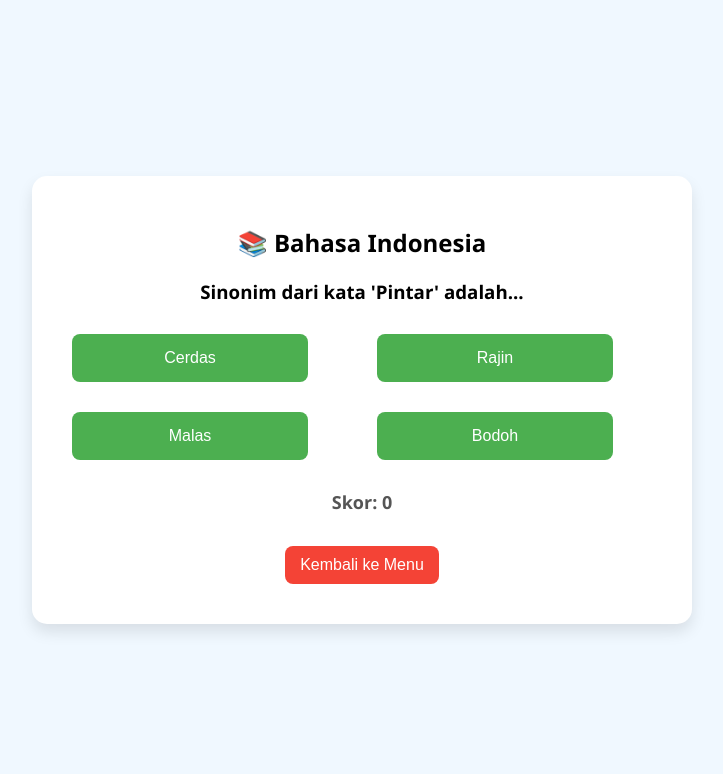
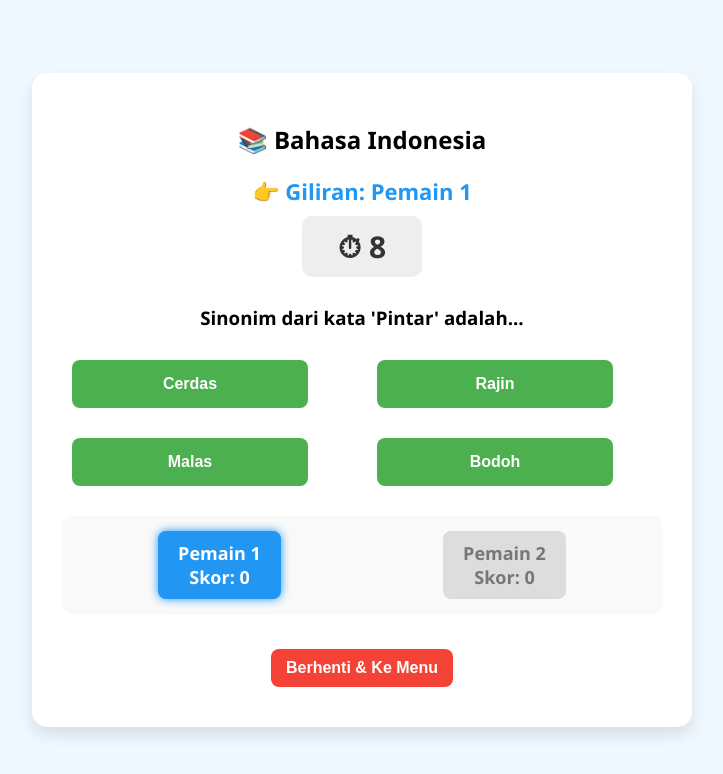
Before and after one commit to alipakasin/P, a plain HTML site: page index.html in a window 1280 px wide. Both pictures are taken after a click on the button "📚 Bahasa Indonesia". Shown: the whole page, without its empty margins (278-1001 px from the left). Drawn offline with nearby package versions, Linux system fonts and the light colour scheme.

Commit message:
Revise quiz game layout and functionality
Updated title and added player turn indicator. Enhanced timer functionality and score tracking for a two-player quiz game.

```diff
--- a/index.html
+++ b/index.html
@@ -3,7 +3,7 @@
 <head>
     <meta charset="UTF-8">
     <meta name="viewport" content="width=device-width, initial-scale=1.0">
-    <title>Kuis Seru Tanpa Batas</title>
+    <title>Kuis Lomba 2 Pemain</title>
     <!-- Library Confetti -->
     <script src="https://cdn.jsdelivr.net/npm/canvas-confetti@1.6.0/dist/confetti.browser.min.js"></script>
     <style>
@@ -16,7 +16,7 @@
             display: flex;
             justify-content: center;
             align-items: center;
-            height: 100vh;
+            min-height: 100vh;
         }
         #app {
             background-color: white;
@@ -25,6 +25,7 @@
             box-shadow: 0px 8px 15px rgba(0, 0, 0, 0.1);
             max-width: 600px;
             width: 90%;
+            position: relative;
         }
         h1 { color: #333; }
         .btn {
@@ -38,25 +39,70 @@
             cursor: pointer;
             transition: 0.3s;
             width: 80%;
+            font-weight: bold;
         }
         .btn:hover { background-color: #45a049; }
         .btn-subject { background-color: #008CBA; }
         .btn-subject:hover { background-color: #007bb5; }
-        .btn-danger { background-color: #f44336; width: auto; padding: 10px 15px;}
+        .btn-danger { background-color: #f44336; width: auto; padding: 10px 15px; margin-top: 20px;}
         .btn-danger:hover { background-color: #da190b; }
 
         #quiz-container { display: none; }
+
+        /* Area Timer */
+        #timer-box {
+            font-size: 30px;
+            font-weight: bold;
+            color: #333;
+            background: #eee;
+            padding: 10px;
+            border-radius: 10px;
+            display: inline-block;
+            margin-bottom: 10px;
+            width: 100px;
+            transition: 0.2s;
+        }
+        .panik {
+            color: white !important;
+            background-color: #f44336 !important;
+            animation: kedip 0.5s infinite alternate;
+        }
+        @keyframes kedip {
+            from { transform: scale(1); }
+            to { transform: scale(1.1); }
+        }
+
+        /* Area Skor Lomba */
+        .score-board-container {
+            display: flex;
+            justify-content: space-around;
+            margin-top: 20px;
+            margin-bottom: 15px;
+            background: #f9f9f9;
+            padding: 15px;
+            border-radius: 10px;
+        }
+        .player-score {
+            font-size: 18px;
+            font-weight: bold;
+            padding: 10px 20px;
+            border-radius: 8px;
+            transition: 0.3s;
+        }
+        .aktif-p1 { background-color: #2196F3; color: white; box-shadow: 0 0 10px #2196F3; }
+        .aktif-p2 { background-color: #FF9800; color: white; box-shadow: 0 0 10px #FF9800; }
+        .pasif { background-color: #ddd; color: #777; }
+
         .options-grid {
             display: grid;
             grid-template-columns: 1fr 1fr;
             gap: 10px;
             margin-top: 20px;
         }
-        #score-board {
-            margin-top: 20px;
-            font-size: 18px;
+        #turn-indicator {
+            font-size: 22px;
             font-weight: bold;
-            color: #555;
+            margin-bottom: 10px;
         }
     </style>
 </head>
@@ -65,7 +111,8 @@
     <div id="app">
         <!-- Menu Utama -->
         <div id="menu-container">
-            <h1>Pilih Mata Pelajaran</h1>
+            <h1>🏆 Kuis Lomba 2 Pemain</h1>
+            <p>Jawab dalam 10 detik atau giliranmu hangus!</p>
             <button class="btn btn-subject" onclick="mulaiKuis('bindo')">📚 Bahasa Indonesia</button><br>
             <button class="btn btn-subject" onclick="mulaiKuis('inggris')">🌍 Bahasa Inggris</button><br>
             <button class="btn btn-subject" onclick="mulaiKuis('mtk')">🧮 Matematika</button>
@@ -74,25 +121,44 @@
         <!-- Area Kuis -->
         <div id="quiz-container">
             <h2 id="subject-title">Mata Pelajaran</h2>
+
+            <div id="turn-indicator">Giliran: Pemain 1</div>
+            <div id="timer-box">⏱ 10</div>
+
             <h3 id="question-text">Pertanyaan akan muncul di sini</h3>
             <div class="options-grid" id="options-container">
                 <!-- Tombol pilihan ganda akan di-generate oleh JavaScript -->
             </div>
-            <div id="score-board">Skor: <span id="score">0</span></div>
-            <br>
-            <button class="btn btn-danger" onclick="kembaliKeMenu()">Kembali ke Menu</button>
+
+            <!-- Papan Skor -->
+            <div class="score-board-container">
+                <div id="box-p1" class="player-score aktif-p1">Pemain 1<br>Skor: <span id="score-p1">0</span></div>
+                <div id="box-p2" class="player-score pasif">Pemain 2<br>Skor: <span id="score-p2">0</span></div>
+            </div>
+
+            <button class="btn btn-danger" onclick="kembaliKeMenu()">Berhenti & Ke Menu</button>
         </div>
     </div>
 
-    <!-- Audio Player (Menggunakan URL sound effect gratis dari Mixkit) -->
+    <!-- Audio Player -->
+    <!-- Suara Benar (Ting) -->
     <audio id="sound-correct" src="https://assets.mixkit.co/active_storage/sfx/2000/2000-preview.mp3"></audio>
-    <audio id="sound-wrong" src="https://assets.mixkit.co/active_storage/sfx/2003/2003-preview.mp3"></audio>
+    <!-- Suara Salah/Buzzer (Tetet) -->
+    <audio id="sound-wrong" src="https://assets.mixkit.co/active_storage/sfx/2954/2954-preview.mp3"></audio>
+    <!-- Suara Panik (Waktu mau habis) -->
+    <audio id="sound-panic" src="https://assets.mixkit.co/active_storage/sfx/2019/2019-preview.mp3" loop></audio>
 
     <script>
-        let skor = 0;
+        let skorP1 = 0;
+        let skorP2 = 0;
+        let giliranPemain = 1; // 1 untuk P1, 2 untuk P2
+
         let mapelSaatIni = '';
+        let timerInterval;
+        let waktuTersisa = 10; // 10 detik setiap pertanyaan
+        let kuisAktif = false; // Mencegah klik ganda saat transisi
 
-        // Data Soal Bahasa Indonesia
+        // Data Soal
         const soalBindo = [
             { q: "Antonim dari kata 'Tinggi' adalah...", options: ["Pendek", "Besar", "Panjang", "Kecil"], a: "Pendek" },
             { q: "Sinonim dari kata 'Pintar' adalah...", options: ["Cerdas", "Rajin", "Bodoh", "Malas"], a: "Cerdas" },
@@ -101,7 +167,6 @@
             { q: "Majas yang melebih-lebihkan sesuatu disebut majas...", options: ["Hiperbola", "Personifikasi", "Metafora", "Litotes"], a: "Hiperbola" }
         ];
 
-        // Data Soal Bahasa Inggris
         const soalInggris = [
             { q: "Apa bahasa Inggris dari 'Kucing'?", options: ["Cat", "Dog", "Bird", "Fish"], a: "Cat" },
             { q: "Bentuk lampau (Past Tense) dari 'Go' adalah...", options: ["Went", "Gone", "Going", "Goes"], a: "Went" },
@@ -112,8 +177,11 @@
 
         function mulaiKuis(mapel) {
             mapelSaatIni = mapel;
-            skor = 0;
-            updateSkor();
+            skorP1 = 0;
+            skorP2 = 0;
+            giliranPemain = 1;
+            updateUI();
+
             document.getElementById('menu-container').style.display = 'none';
             document.getElementById('quiz-container').style.display = 'block';
 
@@ -125,18 +193,20 @@
         }
 
         function kembaliKeMenu() {
+            hentikanTimer();
+            matikanSuaraPanik();
             document.getElementById('menu-container').style.display = 'block';
             document.getElementById('quiz-container').style.display = 'none';
         }
 
         function buatSoal() {
+            kuisAktif = true;
             let pertanyaan = "";
             let pilihan = [];
             let jawabanBenar = "";
 
             if (mapelSaatIni === 'mtk') {
-                // Generate soal matematika acak secara dinamis
-                let tipe = Math.floor(Math.random() * 3); // 0: tambah, 1: kurang, 2: kali
+                let tipe = Math.floor(Math.random() * 3);
                 let angka1 = Math.floor(Math.random() * 20) + 1;
                 let angka2 = Math.floor(Math.random() * 20) + 1;
 
@@ -144,18 +214,16 @@
                     pertanyaan = `${angka1} + ${angka2} = ?`;
                     jawabanBenar = (angka1 + angka2).toString();
                 } else if (tipe === 1) {
-                    // Agar tidak minus, pastikan angka1 > angka2
                     if (angka1 < angka2) [angka1, angka2] = [angka2, angka1];
                     pertanyaan = `${angka1} - ${angka2} = ?`;
                     jawabanBenar = (angka1 - angka2).toString();
                 } else {
-                    angka1 = Math.floor(Math.random() * 10) + 1; // Perkalian diperkecil angkanya
+                    angka1 = Math.floor(Math.random() * 10) + 1;
                     angka2 = Math.floor(Math.random() * 10) + 1;
                     pertanyaan = `${angka1} x ${angka2} = ?`;
                     jawabanBenar = (angka1 * angka2).toString();
                 }
 
-                // Buat 3 pilihan salah
                 pilihan.push(jawabanBenar);
                 while(pilihan.length < 4) {
                     let salah = parseInt(jawabanBenar) + Math.floor(Math.random() * 10) - 5;
@@ -177,19 +245,86 @@
                 jawabanBenar = soalAcak.a;
             }
 
-            // Acak urutan pilihan (Shuffle)
             pilihan.sort(() => Math.random() - 0.5);
 
-            // Tampilkan ke layar
             document.getElementById('question-text').innerText = pertanyaan;
             let optionsHtml = '';
             pilihan.forEach(opt => {
                 optionsHtml += `<button class="btn" onclick="cekJawaban('${opt}', '${jawabanBenar}')">${opt}</button>`;
             });
             document.getElementById('options-container').innerHTML = optionsHtml;
+
+            mulaiTimer(jawabanBenar);
+        }
+
+        function mulaiTimer(jawabanBenar) {
+            hentikanTimer();
+            matikanSuaraPanik();
+            waktuTersisa = 10;
+            updateTimerVisual();
+
+            timerInterval = setInterval(() => {
+                waktuTersisa--;
+                updateTimerVisual();
+
+                // Mulai mainkan suara panik jika waktu sisa 3 detik
+                if (waktuTersisa === 3) {
+                    let soundPanic = document.getElementById('sound-panic');
+                    soundPanic.currentTime = 0;
+                    soundPanic.play();
+                }
+
+                // Jika waktu habis
+                if (waktuTersisa <= 0) {
+                    hentikanTimer();
+                    waktuHabis();
+                }
+            }, 1000);
+        }
+
+        function updateTimerVisual() {
+            let timerBox = document.getElementById('timer-box');
+            timerBox.innerText = `⏱ ${waktuTersisa}`;
+
+            if (waktuTersisa <= 3) {
+                timerBox.classList.add('panik');
+            } else {
+                timerBox.classList.remove('panik');
+            }
+        }
+
+        function hentikanTimer() {
+            clearInterval(timerInterval);
+        }
+
+        function matikanSuaraPanik() {
+            let soundPanic = document.getElementById('sound-panic');
+            soundPanic.pause();
+            soundPanic.currentTime = 0;
+            document.getElementById('timer-box').classList.remove('panik');
+        }
+
+        function waktuHabis() {
+            if (!kuisAktif) return;
+            kuisAktif = false;
+            matikanSuaraPanik();
+
+            // Putar suara Tetet (Buzzer)
+            let soundWrong = document.getElementById('sound-wrong');
+            soundWrong.currentTime = 0;
+            soundWrong.play();
+
+            alert("WAKTU HABIS! Giliran hangus.");
+            lanjutKePemainBerikutnya();
         }
 
         function cekJawaban(dipilih, benar) {
+            if (!kuisAktif) return;
+            kuisAktif = false; // Blokir klik lain saat memproses
+
+            hentikanTimer();
+            matikanSuaraPanik();
+
             let soundCorrect = document.getElementById('sound-correct');
             let soundWrong = document.getElementById('sound-wrong');
 
@@ -197,28 +332,56 @@
                 // Jawaban Benar
                 soundCorrect.currentTime = 0;
                 soundCorrect.play();
-                confetti({
-                    particleCount: 150,
-                    spread: 70,
-                    origin: { y: 0.6 }
-                });
-                skor += 10;
+                confetti({ particleCount: 150, spread: 70, origin: { y: 0.6 } });
+
+                // Tambah skor pemain yang sedang aktif
+                if (giliranPemain === 1) skorP1 += 10;
+                else skorP2 += 10;
+
             } else {
-                // Jawaban Salah
+                // Jawaban Salah (Tetet)
                 soundWrong.currentTime = 0;
                 soundWrong.play();
             }
 
-            updateSkor();
+            updateUI();
 
-            // Lanjut ke soal berikutnya secara otomatis setelah 0.8 detik
+            // Jeda 1.5 detik lalu lanjut ke pemain berikutnya
             setTimeout(() => {
-                buatSoal();
-            }, 800);
+                lanjutKePemainBerikutnya();
+            }, 1500);
         }
 
-        function updateSkor() {
-            document.getElementById('score').innerText = skor;
+        function lanjutKePemainBerikutnya() {
+            // Ganti giliran 1 -> 2 atau 2 -> 1
+            giliranPemain = giliranPemain === 1 ? 2 : 1;
+            updateUI();
+            buatSoal();
+        }
+
+        function updateUI() {
+            // Update Teks Skor
+            document.getElementById('score-p1').innerText = skorP1;
+            document.getElementById('score-p2').innerText = skorP2;
+
+            // Update Tulisan Giliran
+            let turnText = document.getElementById('turn-indicator');
+            let boxP1 = document.getElementById('box-p1');
+            let boxP2 = document.getElementById('box-p2');
+
+            if (giliranPemain === 1) {
+                turnText.innerText = "👉 Giliran: Pemain 1";
+                turnText.style.color = "#2196F3"; // Biru
+
+                boxP1.className = "player-score aktif-p1";
+                boxP2.className = "player-score pasif";
+            } else {
+                turnText.innerText = "👉 Giliran: Pemain 2";
+                turnText.style.color = "#FF9800"; // Orange
+
+                boxP1.className = "player-score pasif";
+                boxP2.className = "player-score aktif-p2";
+            }
         }
     </script>
 </body>
```
